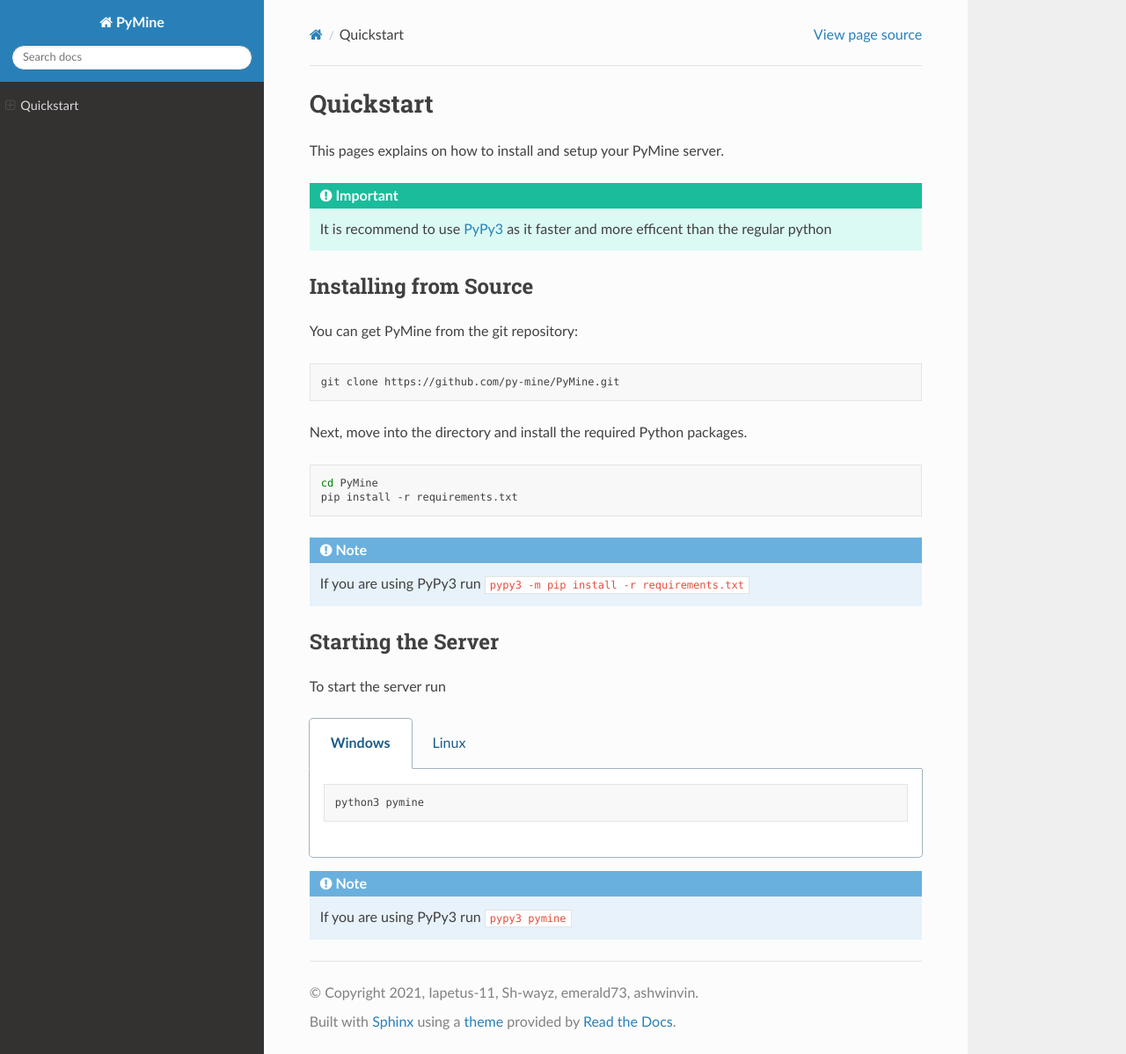
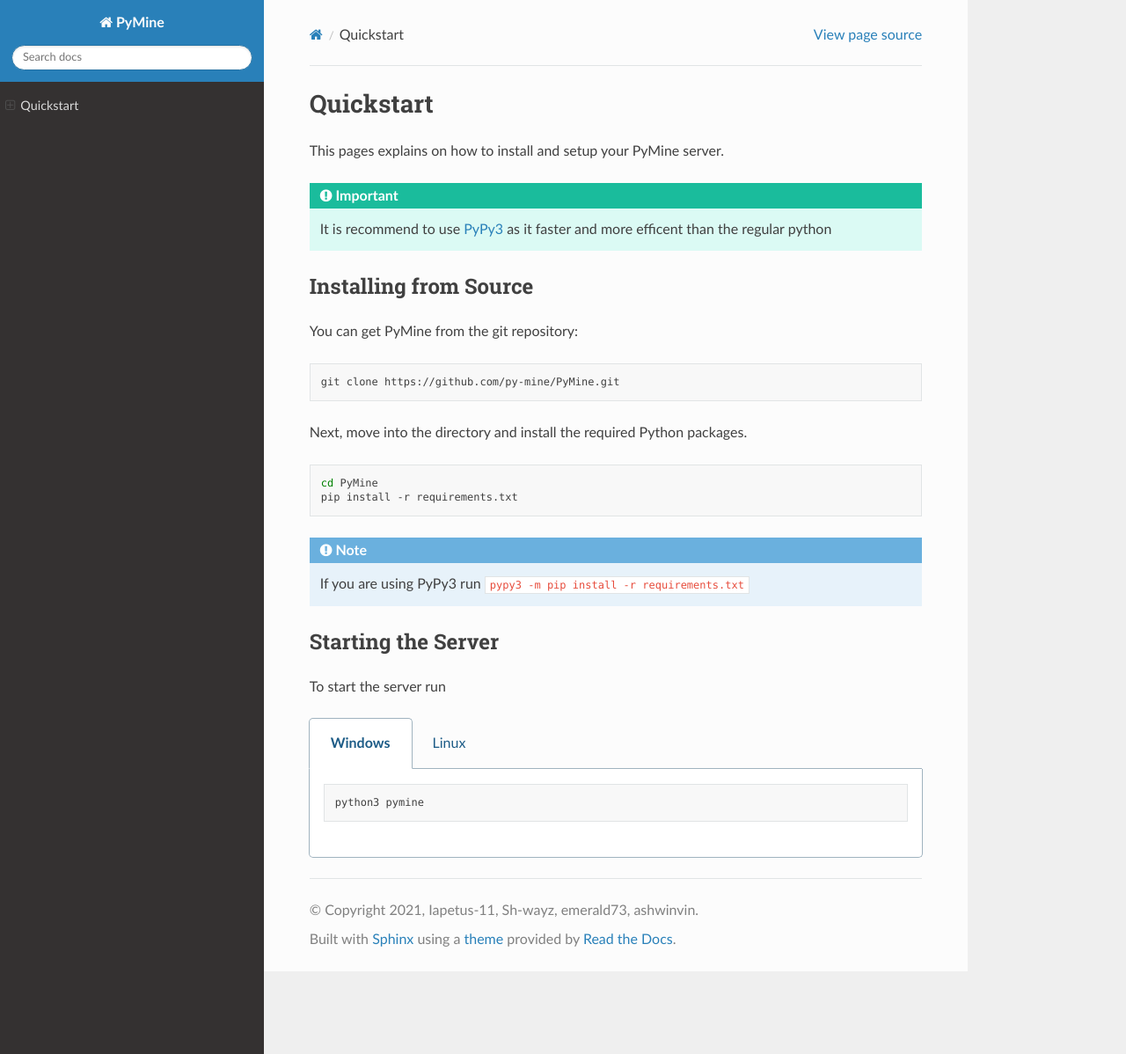
Before and after one commit to py-mine/PyMine-Server, a Sphinx documentation site: the page built from docs/quickstart.rst, in a window 1280 px wide and 1198 px high. Shown: the whole window at 88% size. Built offline with Sphinx 7.4.7 and the Read the Docs theme 2.0.0, drawn with Linux system fonts in a browser that asks for light colours.

Commit message:
remove the unnecessary note

```diff
--- a/docs/quickstart.rst
+++ b/docs/quickstart.rst
@@ -54,7 +54,3 @@ To start the server run
 
         If you are starting pymine for the first time, give permission for the file to execute
         by executing ``chmod +x startserver.sh``
-
-.. note::
-
-    If you are using PyPy3 run ``pypy3 pymine``
```
